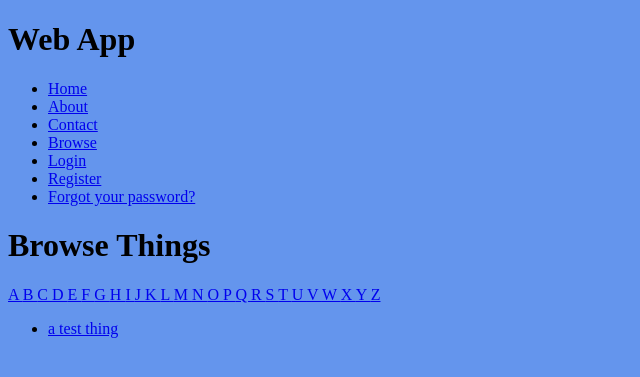
After one commit to bigchuckb/DjangoApp, a Django app: page /browse/name/ in a window 1280 px wide. The commit adds this page. Shown: the top 377 px of the page, without its empty margins (0-640 px from the left). Run offline with Django 3.2, Linux system fonts and the light colour scheme; data comes from the database, SQL or seed files in the repository; both versions use the stored data as it was after the commit.

Commit message:
Through chapter 12

```diff
--- /dev/null
+++ b/collection/backends.py
@@ -0,0 +1,4 @@
+from registration.backends.simple.views import RegistrationView
+
+class MyRegistrationView(RegistrationView):
+    success_url = 'registration_create_thing'
--- a/collection/models.py
+++ b/collection/models.py
@@ -1,6 +1,8 @@
+from django.contrib.auth.models import User
 from django.db import models
 
 class Thing(models.Model):
     name = models.CharField(max_length=255)
     description = models.TextField()
     slug = models.SlugField(unique=True)
+    user = models.OneToOneField(User, on_delete=models.CASCADE, blank=True, null=True)
--- a/collection/static/css/style.css
+++ b/collection/static/css/style.css
@@ -1,7 +1,3 @@
 body {
     background-color: cornflowerblue
 }
-
-h1 {
-    background-image: url(..images/logo.jpeg);
-}
--- a/collection/templates/base.html
+++ b/collection/templates/base.html
@@ -18,6 +18,7 @@
                 <li><a href="{% url 'home' %}">Home</a></li>
                 <li><a href="{% url 'about' %}">About</a></li>
                 <li><a href="{% url 'contact' %}">Contact</a></li>
+                <li><a href="{% url 'browse' %}">Browse</a></li>
                 {% if user.is_authenticated %}
                 <li><a href="{% url 'auth_logout' %}">Logout</a></li>
                 {% else %}
--- /dev/null
+++ b/collection/templates/search/search.html
@@ -0,0 +1,28 @@
+{% extends 'base.html' %}
+{% block title %}
+    Browse - {{ block.super }}
+{% endblock title %}
+
+{% block content %}
+    <h1>
+        Browse Things{% if initial %} Starting with
+        '{{ initial|title }}'{% endif %}
+    </h1>
+
+    {% for letter in 'abcdefghijklmnopqrstuvwxyz' %}
+    <a href="{% url 'browse_by_name' initial=letter %}"
+        {% if initial == letter %}class="active"{% endif %}>
+        {{ letter|upper }}
+    </a>
+    {% endfor %}
+
+    <ul>
+        {% for thing in things %}
+        <li><a href="{% url 'thing_detail' slug=thing.slug %}">
+            {{ thing.name }}
+        </a></li>
+        {% empty %}
+        <li>Sorry, no results!</li>
+        {% endfor %}
+    </ul>
+{% endblock content %}
--- a/collection/views.py
+++ b/collection/views.py
@@ -1,6 +1,9 @@
 from django.shortcuts import render, redirect
 from collection.forms import ThingForm
 from collection.models import Thing
+from django.template.defaultfilters import slugify
+from django.contrib.auth.decorators import login_required
+from django.http import Http404
 
 # Create your views here.
 def index(request):
@@ -15,8 +18,11 @@ def thing_detail(request, slug):
         'thing': thing,
         })
 
+@login_required
 def edit_thing(request, slug):
     thing = Thing.objects.get(slug=slug)
+    if thing.user != request.user:
+        raise Http404
     form_class = ThingForm
     if request.method == 'POST':
         form = form_class(data=request.POST, instance=thing)
@@ -29,3 +35,30 @@ def edit_thing(request, slug):
         'thing': thing,
         'form': form,
     })
+
+def create_thing(request):
+    form_class = ThingForm
+    if request.method == 'POST':
+        form = form_class(request.POST)
+        if form.is_valid():
+            thing = form.save(commit=False)
+            thing.user = request.user
+            thing.slug = slugify(thing.name)
+            thing.save()
+            return redirect('thing_detail', slug=thing.slug)
+    else:
+        form = form_class()
+
+    return render(request, 'things/create_thing.html', {'form': form,
+    })
+
+def browse_by_name(request, initial=None):
+    if initial:
+        things = Thing.objects.filter(name__istartswith=initial).order_by('name')
+    else:
+        things = Thing.objects.all().order_by('name')
+
+    return render(request, 'search/search.html', {
+        'things': things,
+        'initial': initial,
+    })
--- a/webapp/urls.py
+++ b/webapp/urls.py
@@ -1,7 +1,8 @@
 from django.urls import path, include
 from django.contrib import admin
-from django.views.generic import TemplateView
+from django.views.generic import TemplateView, RedirectView
 from collection import views
+from collection.backends import MyRegistrationView
 from django.contrib.auth.views import(
     PasswordResetView,
     PasswordResetDoneView,
@@ -13,8 +14,14 @@ urlpatterns = [
     path('',views.index, name='home'),
     path('about/',TemplateView.as_view(template_name='about.html'),name='about'),
     path('contact/',TemplateView.as_view(template_name='contact.html'),name='contact'),
+    path('things/', RedirectView.as_view(pattern_name='browse', permanent=True)),
     path('things/<slug>/', views.thing_detail, name='thing_detail'),
     path('things/<slug>/edit/', views.edit_thing, name='edit_thing'),
+    path('browse/', RedirectView.as_view(pattern_name='browse', permanent=True)),
+    path('browse/name/',views.browse_by_name, name='browse'),
+    path('browse/name/<initials>/',views.browse_by_name, name='browse_by_name'),
+    path('accounts/register/', MyRegistrationView.as_view(), name='registration_register'),
+    path('accounts/create_thing/', views.create_thing, name='registration_create_thing'),
     path('accounts/password/reset/',PasswordResetView.as_view(),name="password_reset"),
     path('accounts/password/reset/done/',PasswordResetDoneView.as_view(),name="password_reset_done"),
     path('accounts/password/reset/<uidb64>/<token>/',PasswordResetConfirmView.as_view(),name="password_reset_confirm"),
```
Also changed, not shown: collection/templates/things/create_thing.html (added, +12 -0 lines), collection/templates/things/thing_detail.html (+7 -3 lines), collection/migrations/0002_thing_user.py (added), db.sqlite3.
